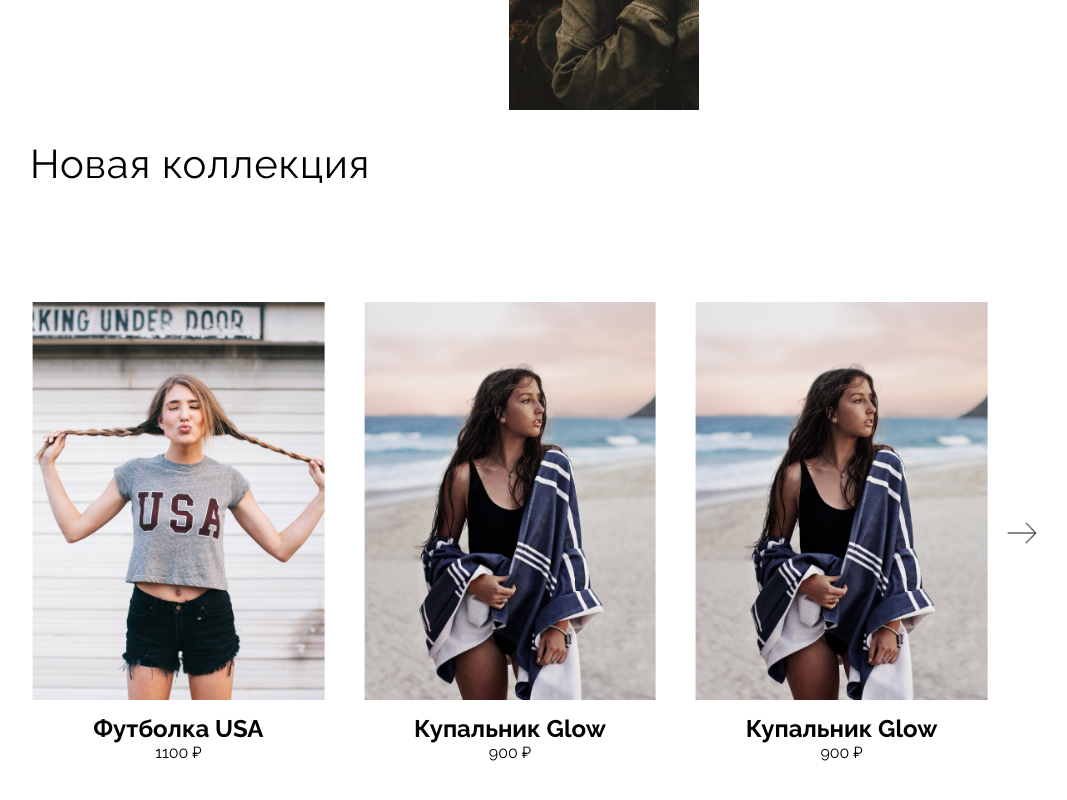
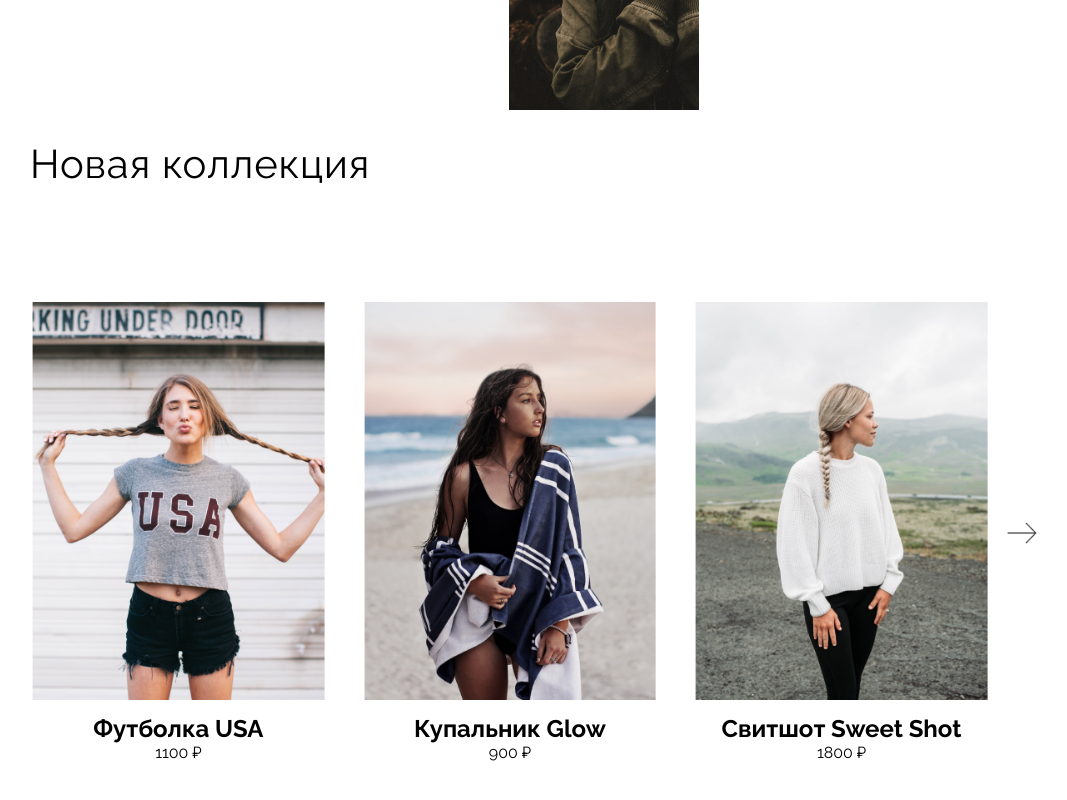
Before and after one commit to veellimir/React_Portfolio, a React (Create React App) app: page / in a window 1280 px wide. Shown: the part 758-1558 px from the top of the page, without its empty margins (141-1208 px from the left). Built offline with nearby package versions, Linux system fonts and the light colour scheme.

Commit message:
Add files via upload

```diff
--- a/src/App.js
+++ b/src/App.js
@@ -27,11 +27,11 @@ class App extends React.Component {
           price: '900 ₽',
         },
         {
-          id: 2,
-          title: 'Купальник Glow',
-          img: 'swim.png',
+          id: 3,
+          title: 'Свитшот Sweet Shot',
+          img: 'owerlay.png',
           category: 'swimsuit',
-          price: '900 ₽',
+          price: '1800 ₽',
         },
       ]
     }
```
